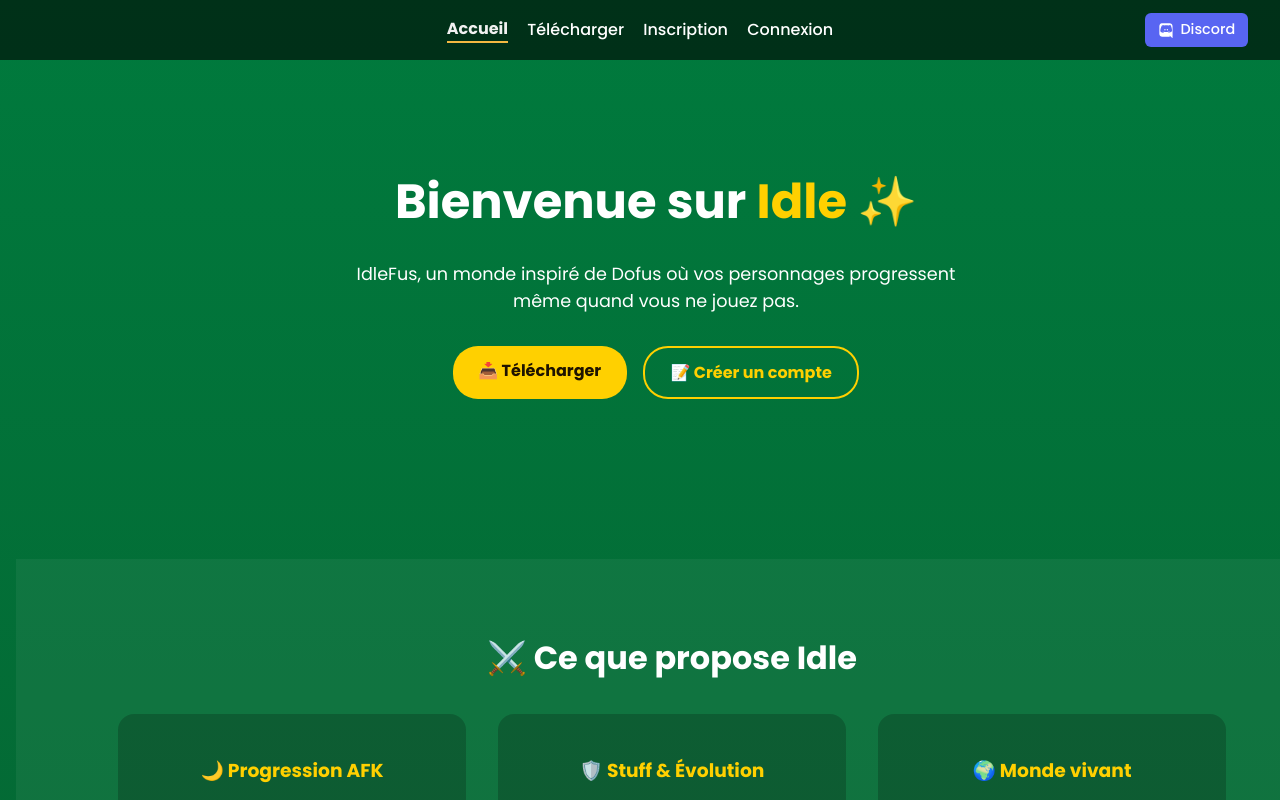
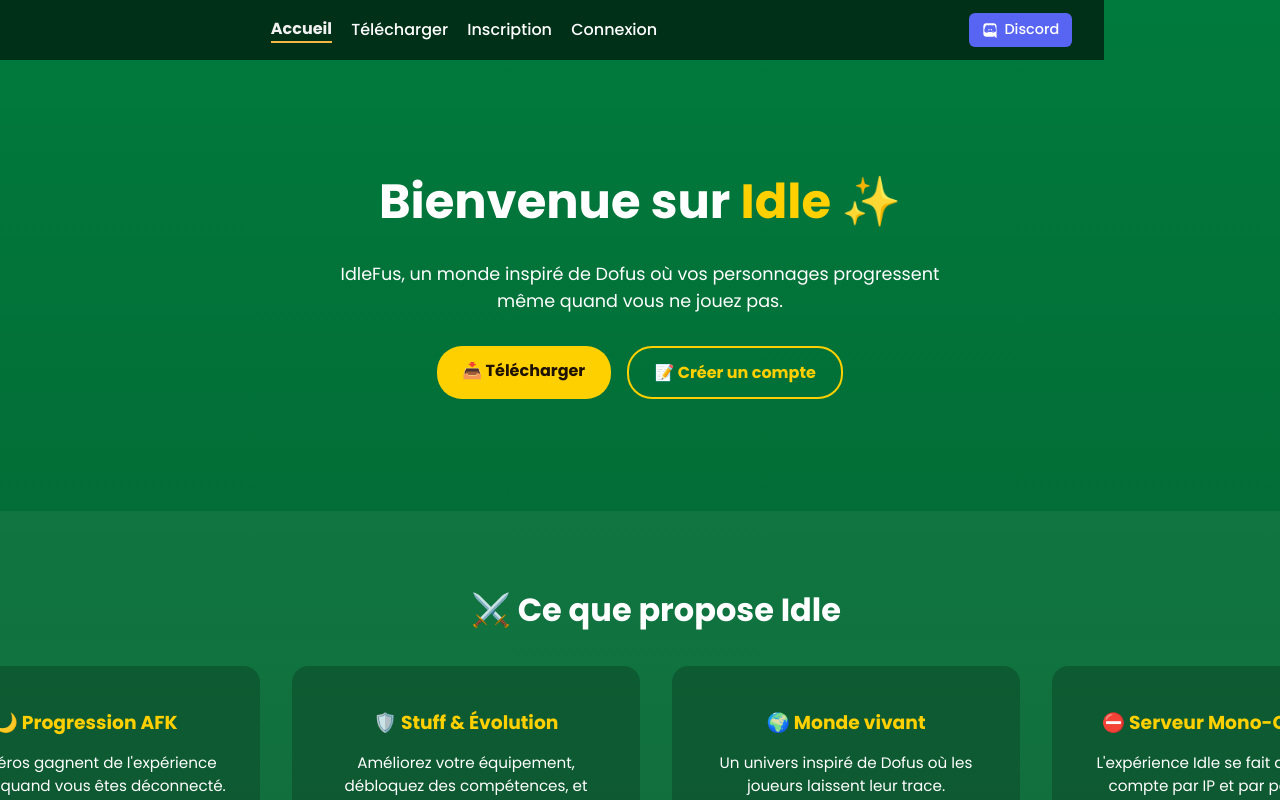
Before and after one commit to NyteProDev/Site, a React (Vite) app: page / in a window 1280 px wide. Built offline with nearby package versions, Linux system fonts and the light colour scheme; no server answers.

Commit message:
home.css

```diff
--- a/src/pages/Home.css
+++ b/src/pages/Home.css
@@ -10,7 +10,7 @@
 
 /* 🏡 HOME */
 .home {
-  width: 100%;
+  width: 200vh;
   min-height: 100%;
   background: linear-gradient(to bottom, #007a3d, #065f2f);
   color: white;
@@ -30,7 +30,7 @@
   background-color: #054d37; /* vert plus foncé au survol */
 }
 .home-hero {
-  margin-bottom: 3rem;
+
   padding: 7rem;
 }
 
```
